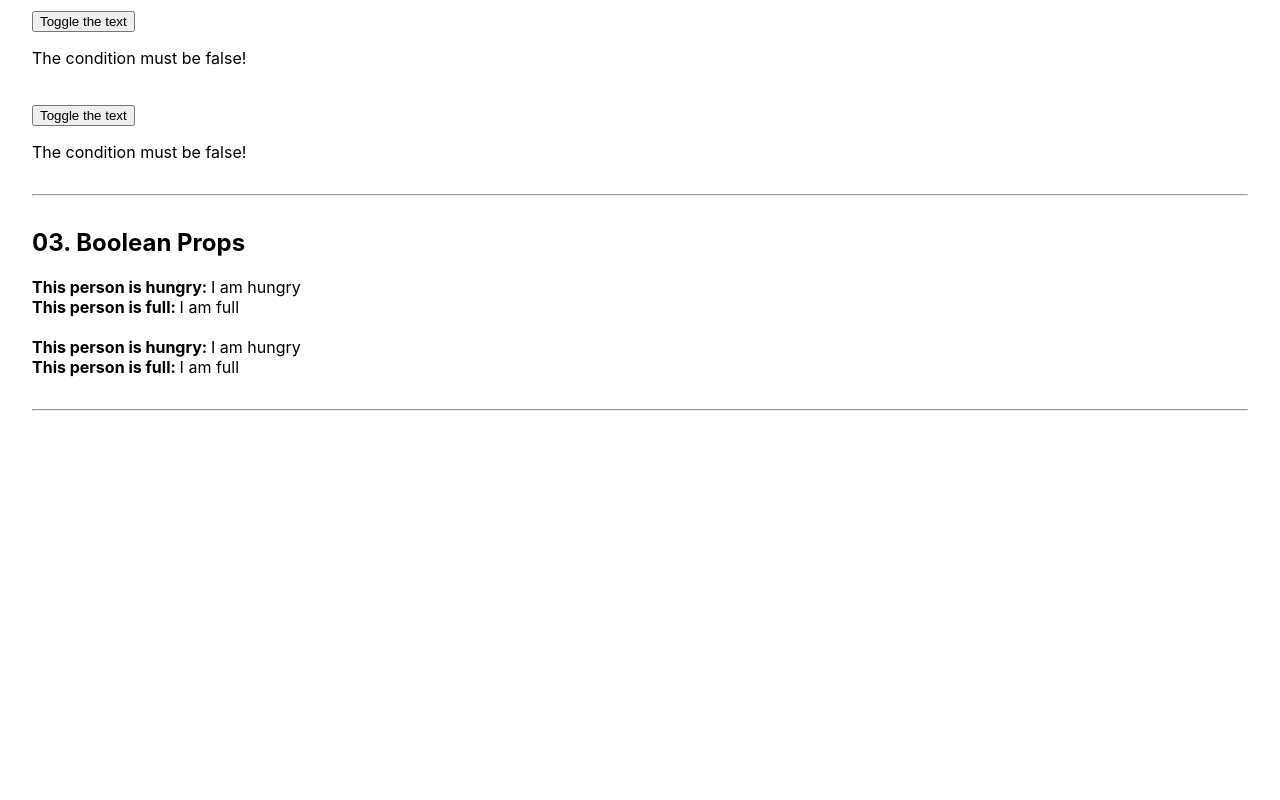
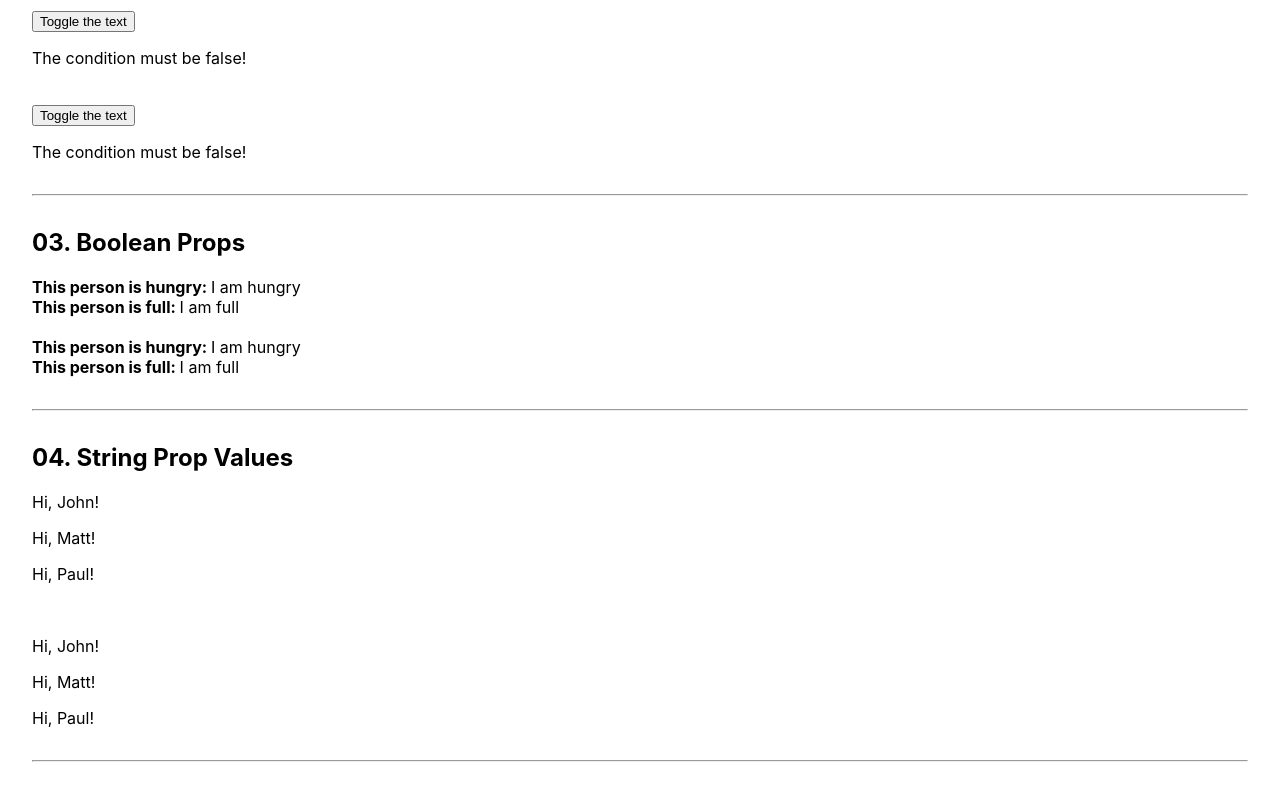
Before and after one commit to thawkin3/react-clean-code, a React (Create React App) app: page / in a window 1280 px wide. Shown: the part 342-1142 px from the top of the page. Before the commit the page ends 800 px from the top, so only its background shows below. Built offline with nearby package versions, Linux system fonts and the light colour scheme.

Commit message:
feat: adds fourth example for string prop values

```diff
--- a/src/App.css
+++ b/src/App.css
@@ -1,4 +1,4 @@
-.app .header {
+h1 {
   text-align: center;
 }
 
--- a/src/App.js
+++ b/src/App.js
@@ -5,11 +5,13 @@ import { ConditionalRenderingBad } from './components/02-conditional-rendering-b
 import { ConditionalRenderingGood } from './components/02-conditional-rendering-good'
 import { BooleanPropBad } from './components/03-boolean-props-bad'
 import { BooleanPropGood } from './components/03-boolean-props-good'
+import { StringPropValuesBad } from './components/04-string-prop-values-bad'
+import { StringPropValuesGood } from './components/04-string-prop-values-good'
 import './App.css'
 
 export const App = () => (
-  <main className="app">
-    <header className="header">
+  <main>
+    <header>
       <h1>React Clean Code</h1>
     </header>
 
@@ -36,5 +38,13 @@ export const App = () => (
       <BooleanPropGood />
     </section>
     <hr />
+
+    <section>
+      <h2>04. String Prop Values</h2>
+      <StringPropValuesBad />
+      <br />
+      <StringPropValuesGood />
+    </section>
+    <hr />
   </main>
 )
--- /dev/null
+++ b/src/components/04-string-prop-values-bad.js
@@ -0,0 +1,11 @@
+import React from 'react'
+
+const Greeting = ({ personName }) => <p>Hi, {personName}!</p>
+
+export const StringPropValuesBad = () => (
+  <div>
+    <Greeting personName={'John'} />
+    <Greeting personName={'Matt'} />
+    <Greeting personName={`Paul`} />
+  </div>
+)
--- /dev/null
+++ b/src/components/04-string-prop-values-good.js
@@ -0,0 +1,11 @@
+import React from 'react'
+
+const Greeting = ({ personName }) => <p>Hi, {personName}!</p>
+
+export const StringPropValuesGood = () => (
+  <div>
+    <Greeting personName="John" />
+    <Greeting personName="Matt" />
+    <Greeting personName="Paul" />
+  </div>
+)
```
Also changed, not shown: 1 other file (tests, documents, lock files or other folders).
